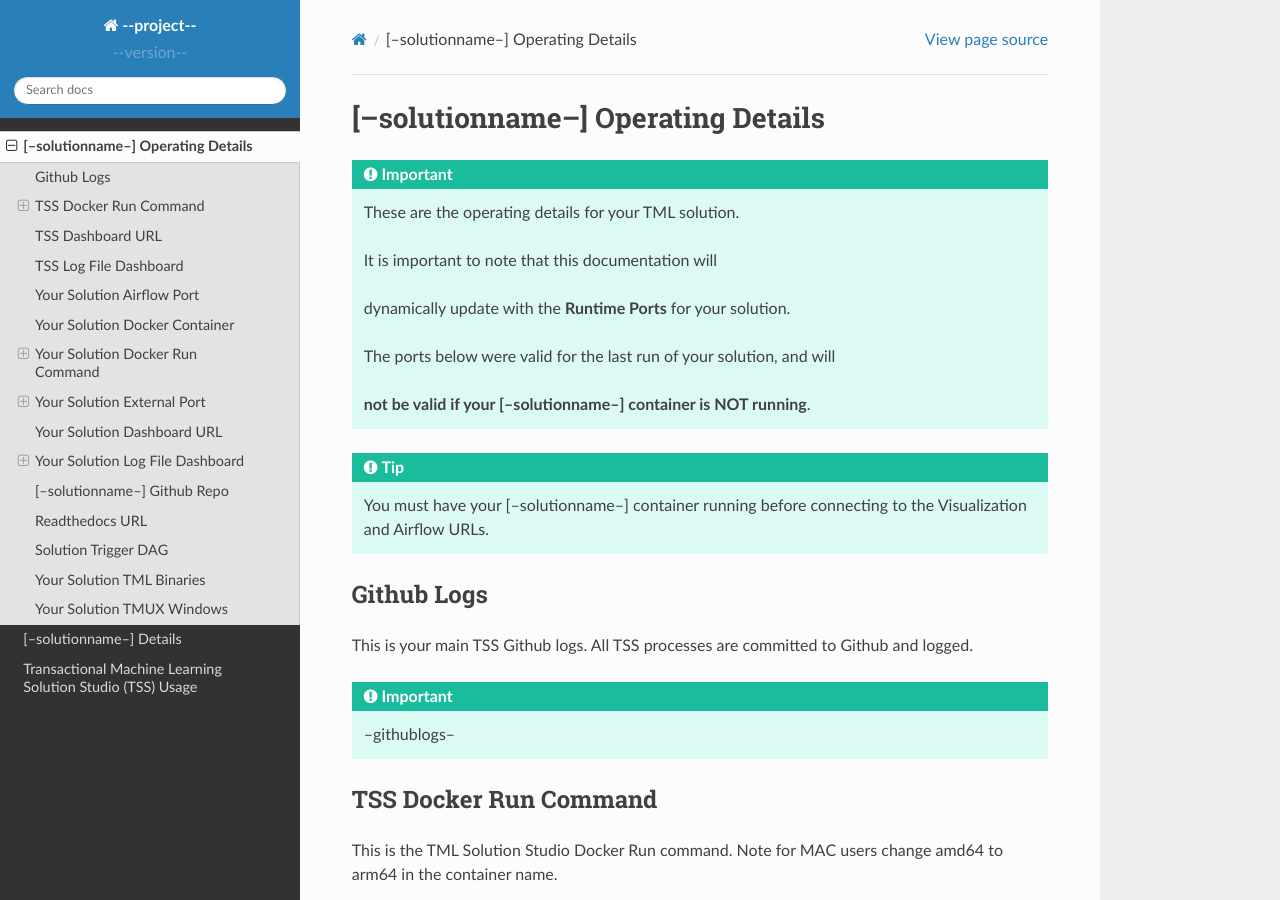
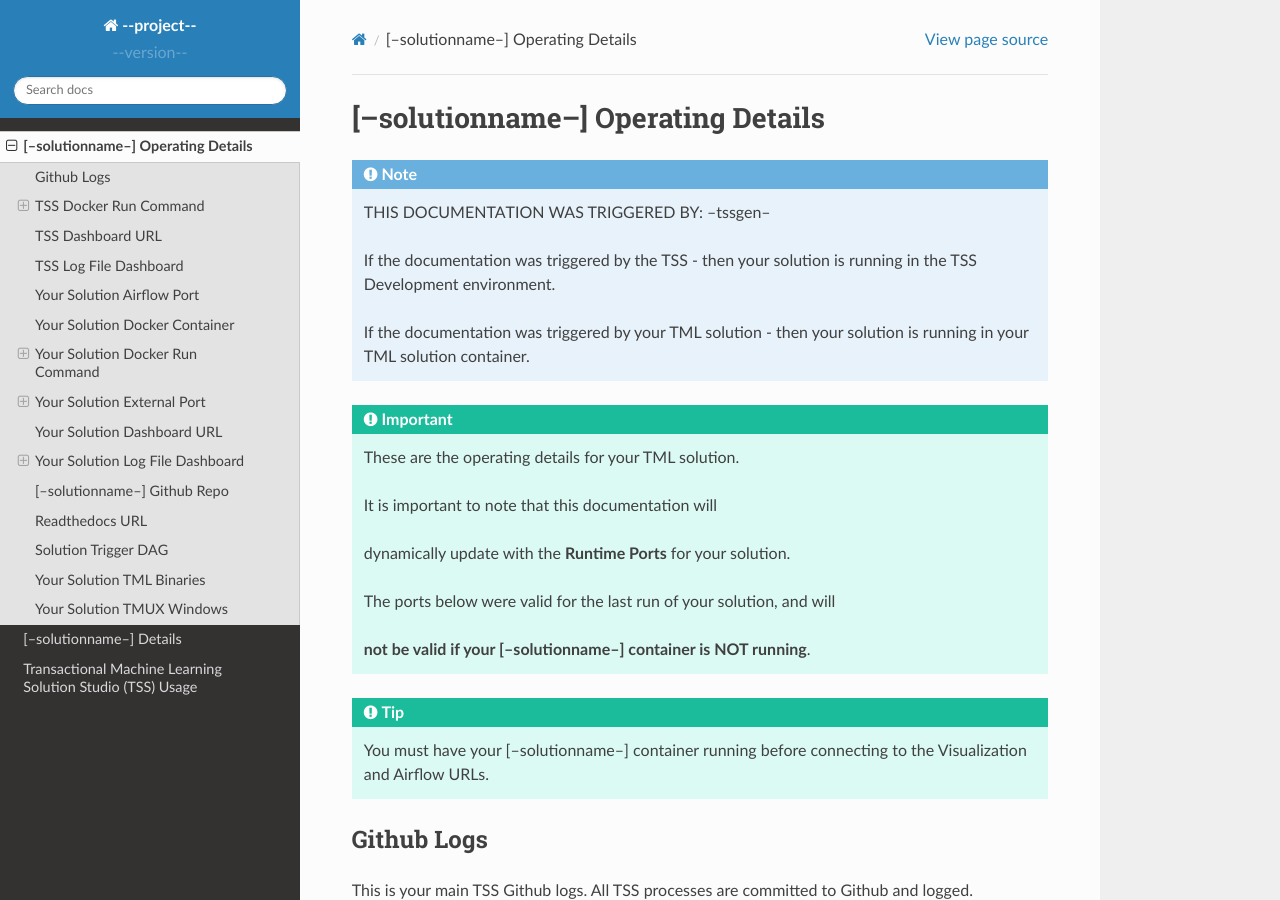
Before and after one commit to vanesalcb06/tssproject2-2b5c, a Sphinx documentation site: the page built from docs/source/operating.rst, in a window 1280 px wide and 900 px high. Built offline with Sphinx 7.4.7 and the Read the Docs theme 2.0.0, drawn with Linux system fonts in a browser that asks for light colours.

Commit message:
Update operating.rst

```diff
--- a/docs/source/operating.rst
+++ b/docs/source/operating.rst
@@ -1,5 +1,12 @@
 [--solutionname--] Operating Details
 ====================================
+
+.. note::
+   THIS DOCUMENTATION WAS TRIGGERED BY: --tssgen--
+
+   If the documentation was triggered by the TSS - then your solution is running in the TSS Development environment.
+
+   If the documentation was triggered by your TML solution - then your solution is running in your TML solution container.
 
 .. important::
    These are the operating details for your TML solution.
```
